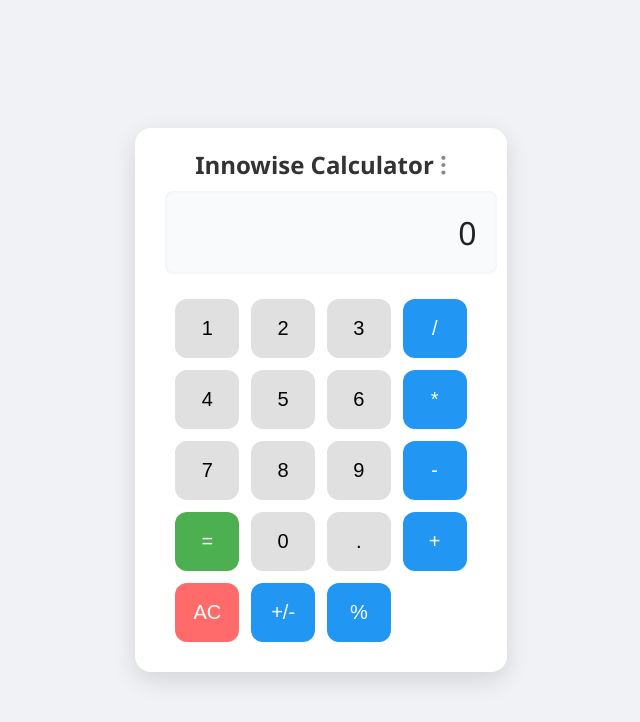
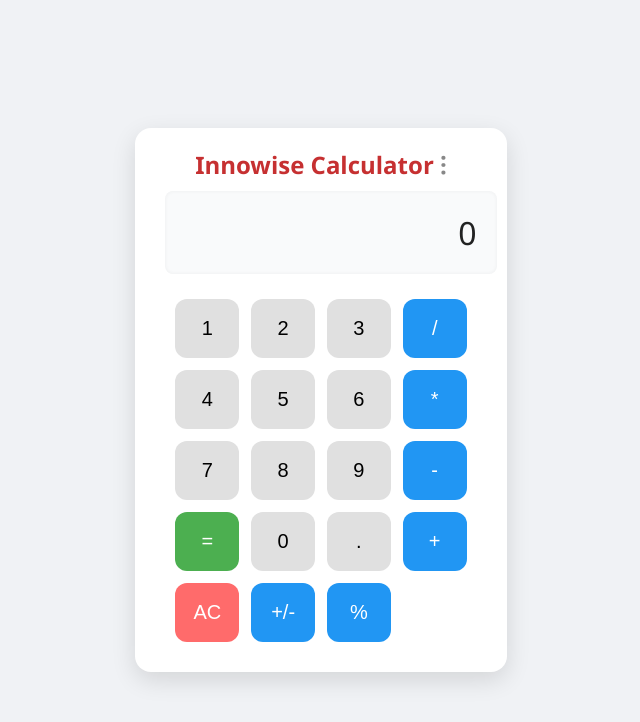
Before and after one commit to mamba293/InwCalc, a website built with webpack: page src/index.html in a window 1280 px wide. Shown: the whole page, without its empty margins (339-979 px from the left). Built offline with nearby package versions, Linux system fonts and the light colour scheme.

Commit message:
Change main color

```diff
--- a/src/styles.css
+++ b/src/styles.css
@@ -68,7 +68,7 @@
   font-weight: bold;
   margin-bottom: 20px;
   position: relative;
-  color: #333;
+  color: #C63031;
 }
 
 .header button {
```
